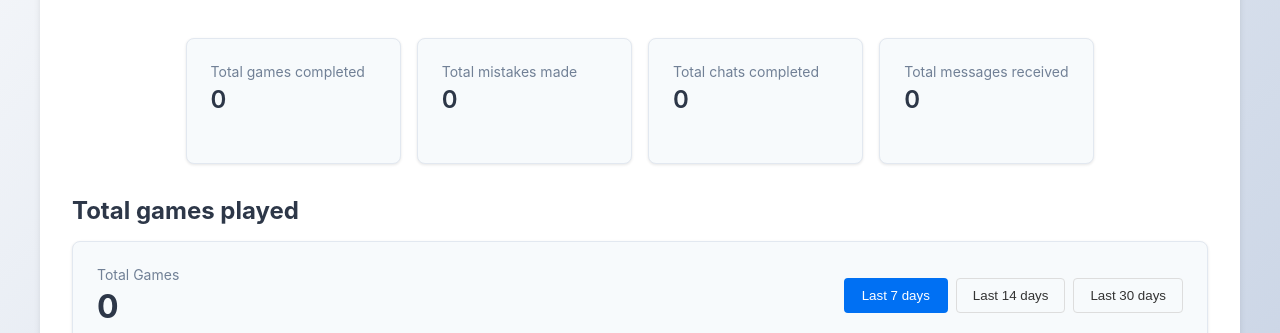
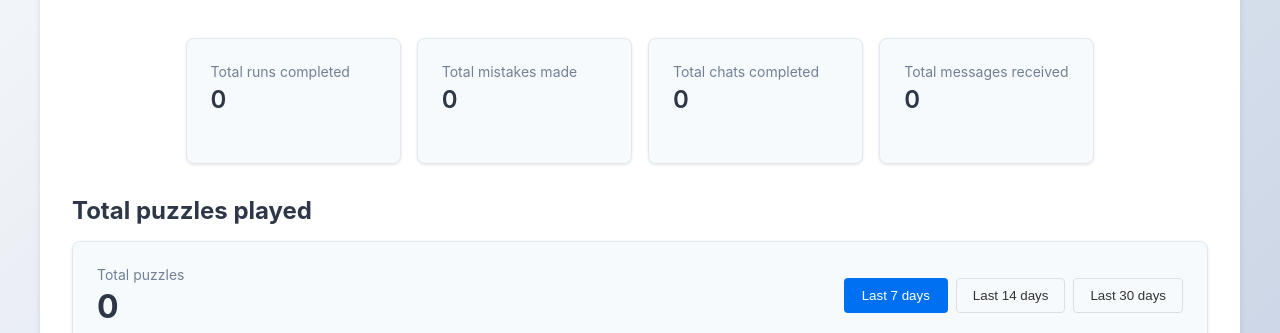
Before and after one commit to ecurrencyhodler/satdoku, a Next.js app: page /stats in a window 1280 px wide. Shown: the part 137-470 px from the top of the page. Built offline with nearby package versions, Linux system fonts and the light colour scheme; no server answers; the database is empty.

Commit message:
Update stats page terminology: games -> runs/puzzles

```diff
--- a/app/stats/page.js
+++ b/app/stats/page.js
@@ -97,7 +97,7 @@ export default function StatsPage() {
       >
         <Card>
           <CardHeader>
-            <CardDescription>Total games completed</CardDescription>
+            <CardDescription>Total runs completed</CardDescription>
             <CardTitle>{loading ? '...' : metrics.gamesCompleted.toLocaleString()}</CardTitle>
           </CardHeader>
           <CardFooter />
@@ -140,7 +140,7 @@ export default function StatsPage() {
             transition: 'color 0.2s'
           }}
         >
-          Total games played
+          Total puzzles played
         </h2>
 
       <div
@@ -165,7 +165,7 @@ export default function StatsPage() {
                 transition: 'color 0.2s'
               }}
             >
-              Total Games
+              Total puzzles
             </div>
             <div
               className="chart-card-value"
```
